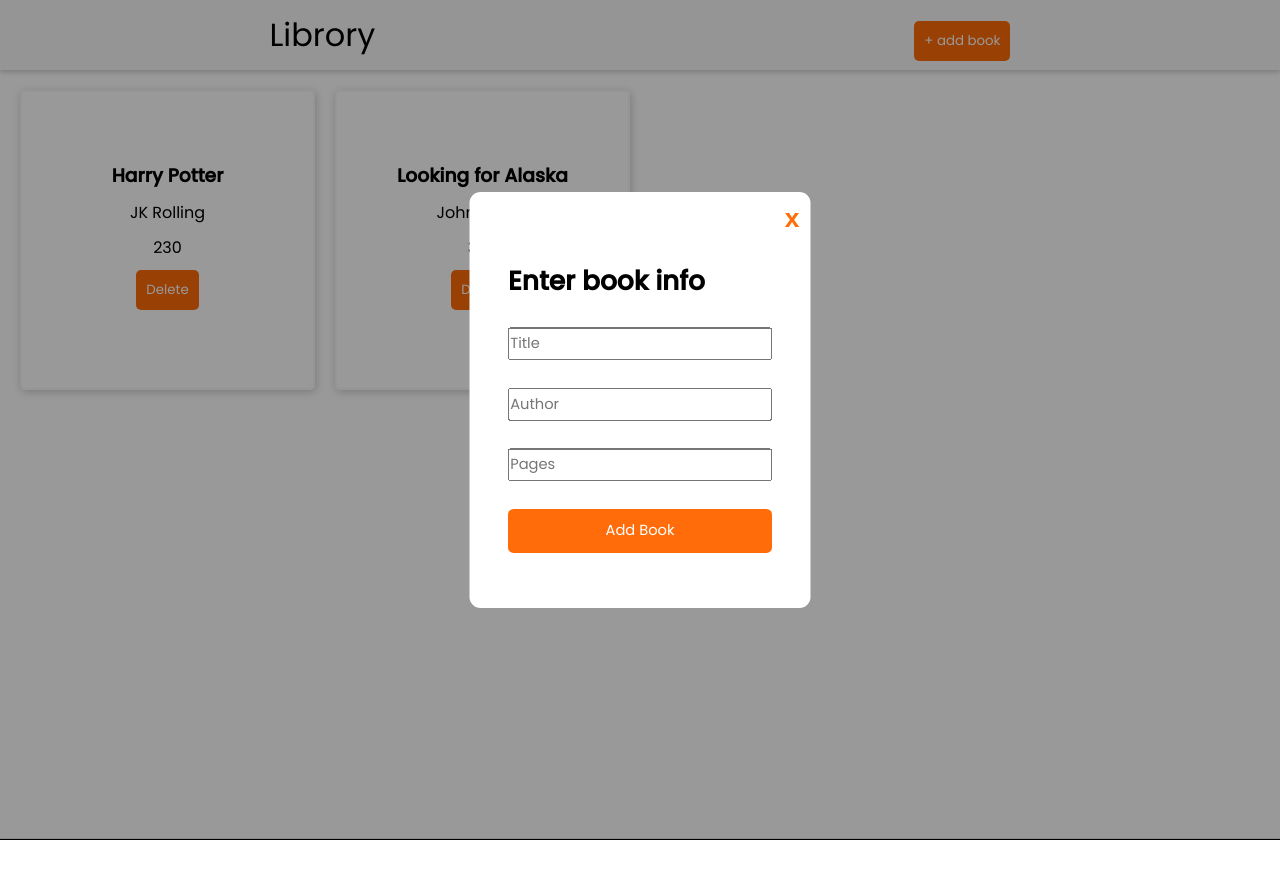
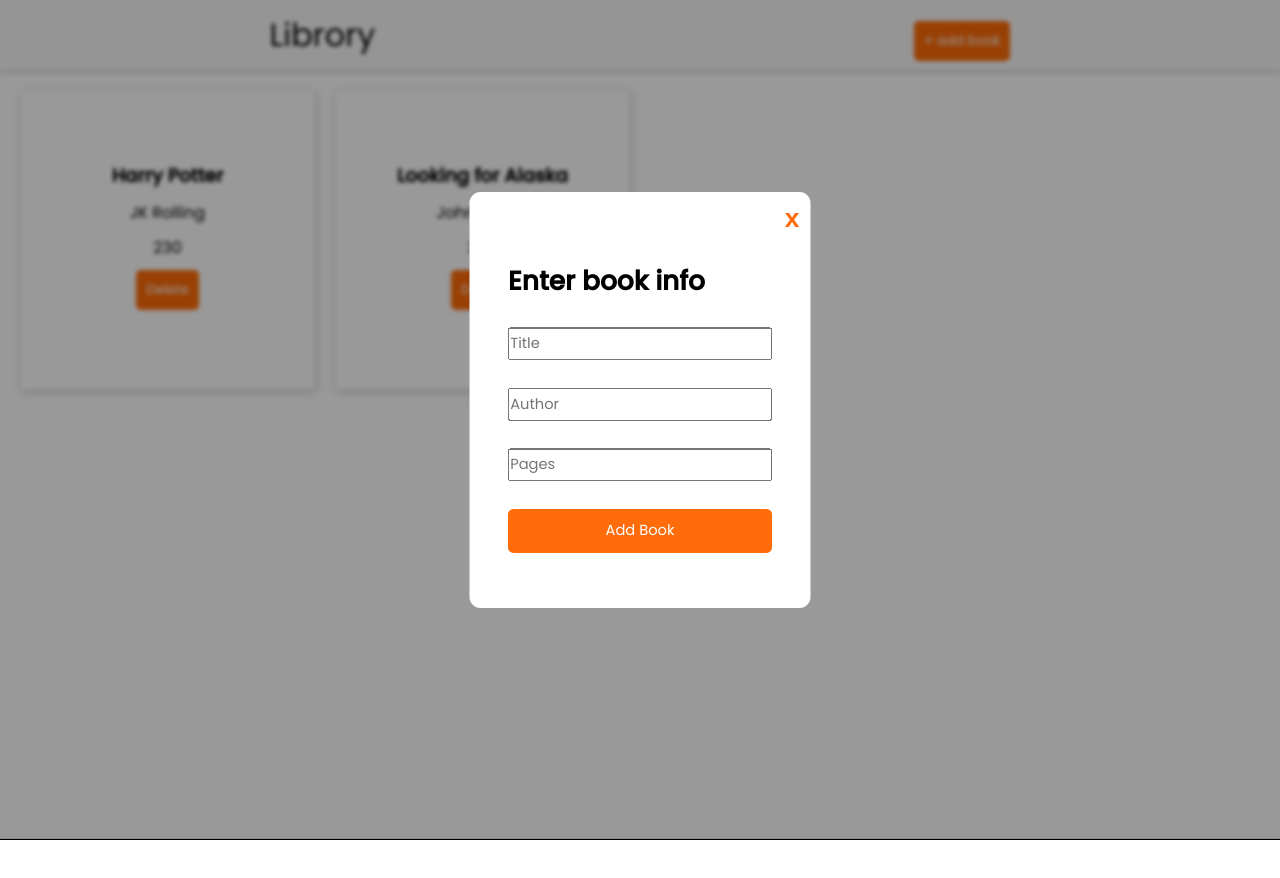
Before and after one commit to kazmonroy/library, a plain HTML site: page index.html in a window 1280 px wide. Both pictures are taken after a click on the button "+ add book". Drawn offline with Linux system fonts and the light colour scheme.

Commit message:
Edit files

```diff
--- a/app.js
+++ b/app.js
@@ -5,6 +5,8 @@ const submitBook = document.querySelector(".submit-book");
 const form = document.querySelector("#book-form");
 
 openModalBtn.addEventListener("click", (e) => {
+  const modal = document.querySelector(".modal");
+
   modal.classList.add("active");
 });
 
--- a/styles.css
+++ b/styles.css
@@ -54,12 +54,14 @@ nav:first-child {
   opacity: 0;
   z-index: -1;
   transform: scale(1.1);
-  transition: all 0.3s ease;
+  transition: all 0.2s ease;
 }
 
 .modal.active {
   opacity: 1;
-  z-index: 0;
+  z-index: 2;
+  backdrop-filter: blur(2px);
+  -webkit-backdrop-filter: blur(2px);
 }
 
 form {
```
